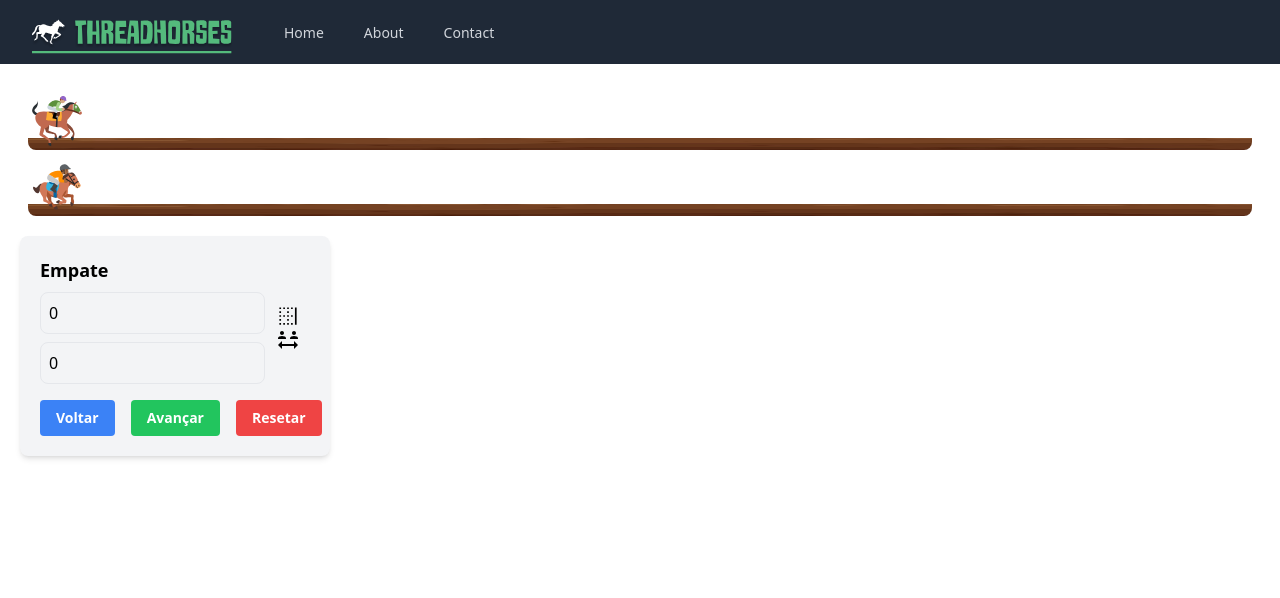
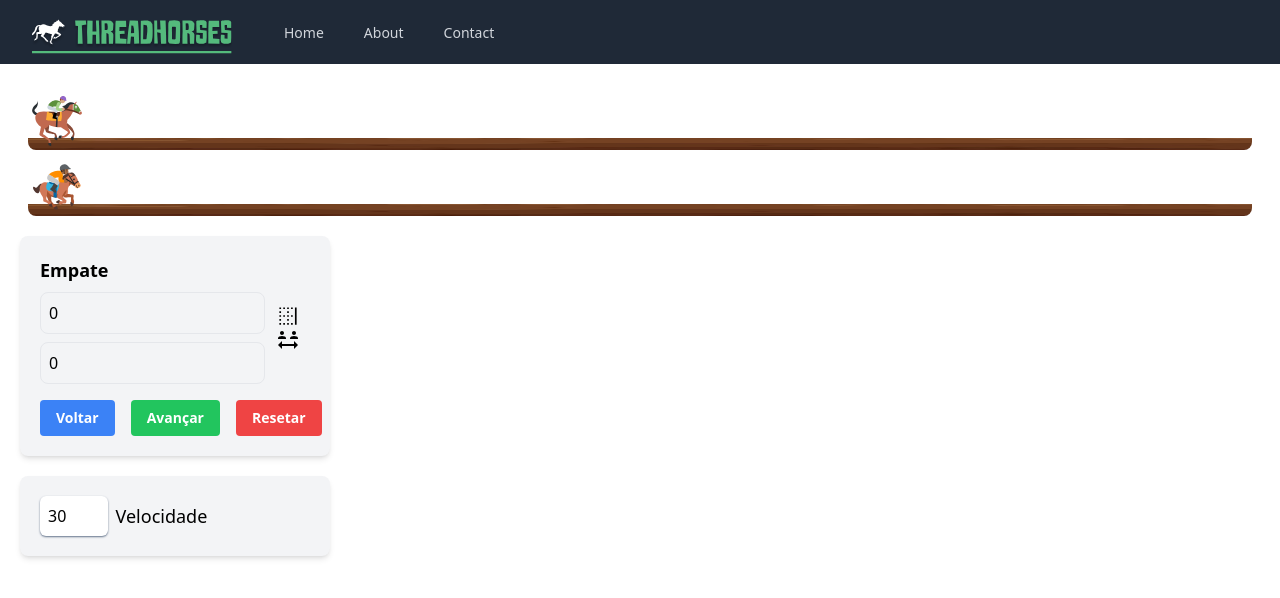
Before and after one commit to EuMotta/Threads-NextJs, a Next.js app: page / in a window 1280 px wide. Shown: the top 598 px of the page. Built offline with nearby package versions, Linux system fonts and the light colour scheme.

Commit message:
set speed

```diff
--- a/src/app/sections/Horse.jsx
+++ b/src/app/sections/Horse.jsx
@@ -16,6 +16,7 @@ export default function Horse() {
   const [showBorder, setShowBorder] = useState(false);
   const [showDistance, setShowDistance] = useState(false);
   const [showStar, setShowStar] = useState(false);
+  const [speed, setSpeed] = useState(30);
 
   const handleShowBorder = () => {
     setShowBorder(prevShowBorder => !prevShowBorder);
@@ -55,11 +56,11 @@ export default function Horse() {
     const maxPosition = 1200;
     const newPosition1 = Math.min(
       maxPosition,
-      Math.floor(position1 + Math.random() * (40 - 10) + 30),
+      Math.floor(position1 + Math.random() * (speed - 10) + speed),
     );
     const newPosition2 = Math.min(
       maxPosition,
-      Math.floor(position2 + Math.random() * (40 - 10) + 30),
+      Math.floor(position2 + Math.random() * (speed - 10) + speed),
     );
     setPosition1(newPosition1);
     setPosition2(newPosition2);
@@ -109,13 +110,15 @@ export default function Horse() {
                 item.position === 'position1' &&
                 displayText === 'Cavalo 1 venceu!' ? (
                   <div className="absolute left-14 ">
-                  <GiStarsStack className='text-yellow-300 text-xl'/></div>
+                    <GiStarsStack className="text-yellow-300 text-xl" />
+                  </div>
                 ) : null}
                 {showStar &&
                 item.position === 'position2' &&
                 displayText === 'Cavalo 2 venceu!' ? (
                   <div className="absolute left-14 ">
-                  <GiStarsStack className='text-yellow-300 text-xl'/></div>
+                    <GiStarsStack className="text-yellow-300 text-xl" />
+                  </div>
                 ) : null}
                 <Image
                   className="scale-x-[-1]"
@@ -164,6 +167,19 @@ export default function Horse() {
             </button>
           </div>
         </div>
+        <div className="p-5 mt-5 bg-gray-100 w-1/4 rounded-lg shadow-md">
+          <div className="flex">
+            <input
+              type="number"
+              value={speed}
+              onChange={e => setSpeed(e.target.value)}
+              className="shadow-sm shadow-slate-500 rounded-md p-2 w-1/4"
+            />
+            <div className="text-lg flex justify-center items-center ml-2">
+              Velocidade
+            </div>
+          </div>
+        </div>
       </div>
     </main>
   );
```
